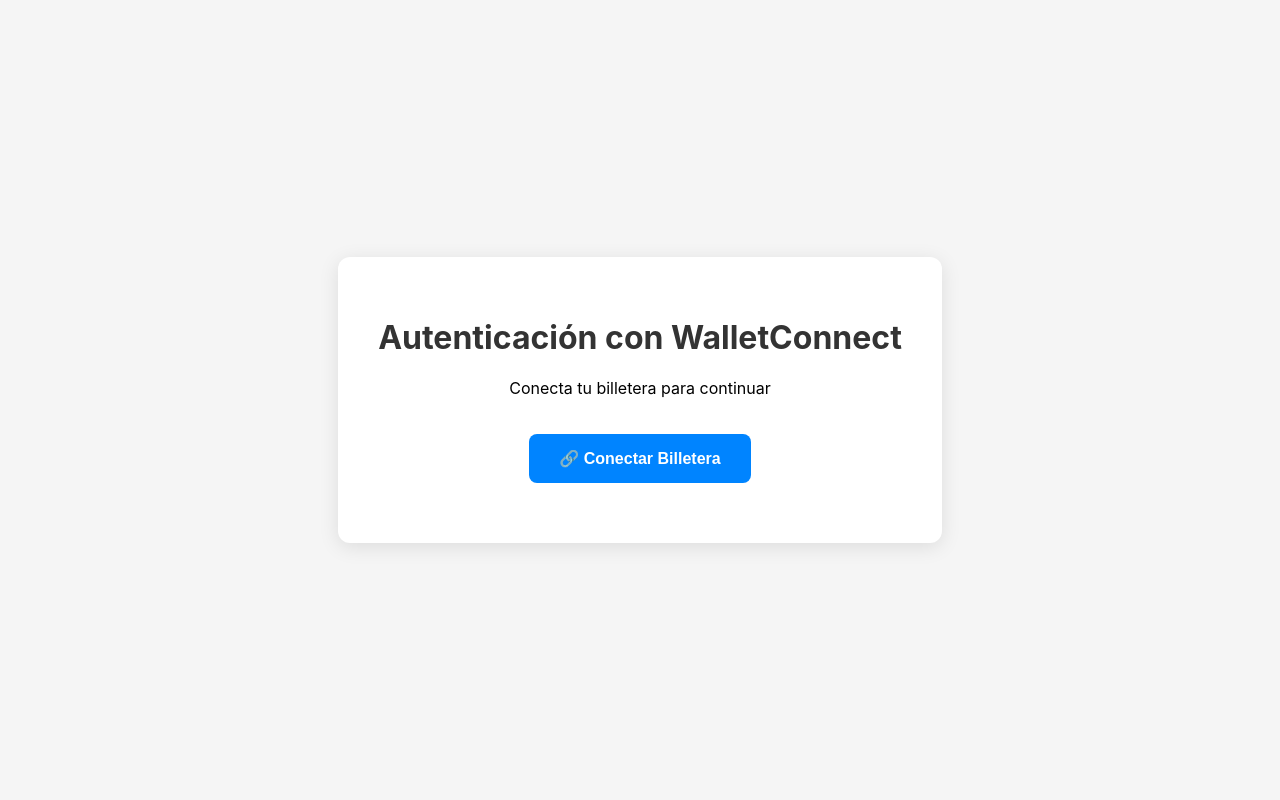
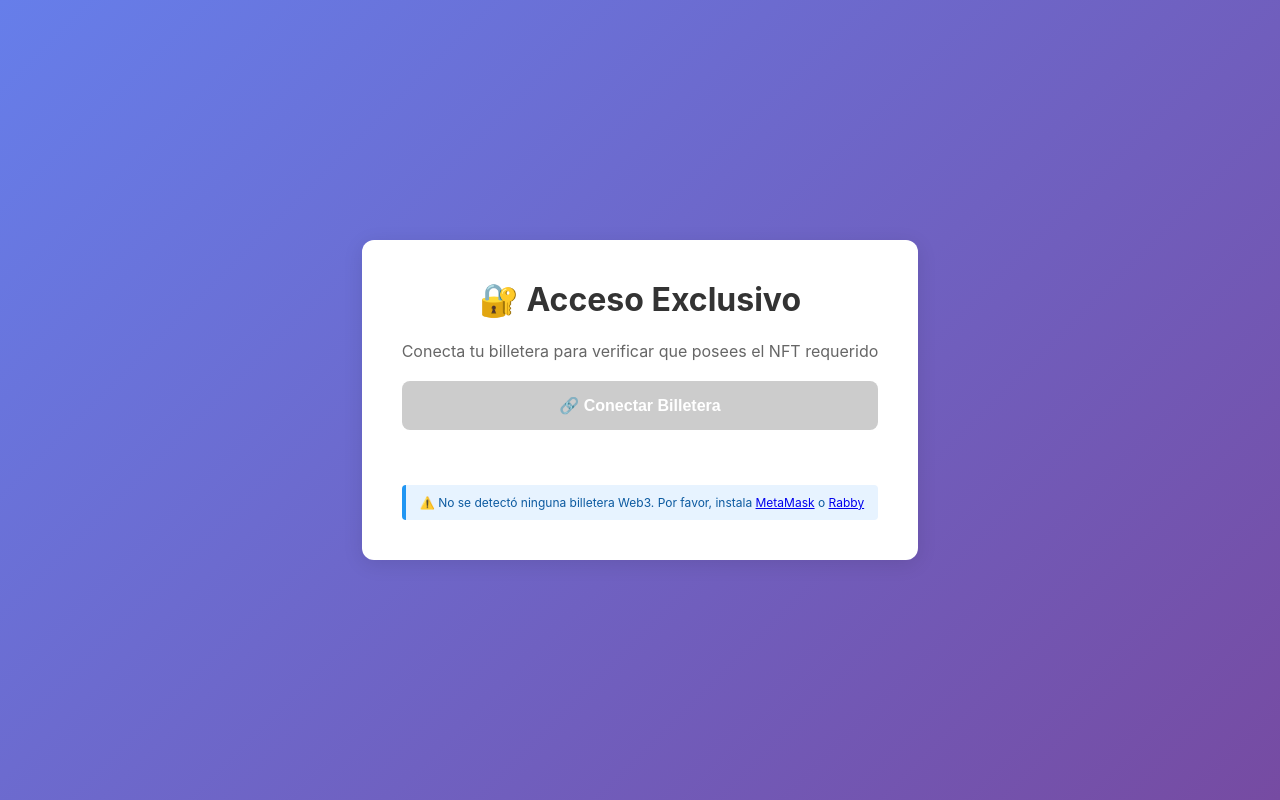
Before and after one commit to soypepediaz/privy-moralis-streamlit, a FastAPI app: page / in a window 1280 px wide. Run offline with FastAPI, Linux system fonts and the light colour scheme; some libraries are stand-ins or nearby versions.

Commit message:
Update index.html

```diff
--- a/auth-server/templates/index.html
+++ b/auth-server/templates/index.html
@@ -2,7 +2,7 @@
 <html>
 <head>
   <meta charset="UTF-8">
-  <title>WalletConnect Authentication</title>
+  <title>Web3 Authentication</title>
   <style>
     body {
       font-family: -apple-system, BlinkMacSystemFont, 'Segoe UI', 'Roboto', 'Oxygen',
@@ -13,7 +13,7 @@
       justify-content: center;
       height: 100vh;
       margin: 0;
-      background-color: #f5f5f5;
+      background: linear-gradient(135deg, #667eea 0%, #764ba2 100%);
     }
     .container {
       text-align: center;
@@ -21,83 +21,161 @@
       padding: 40px;
       border-radius: 12px;
       box-shadow: 0 4px 20px rgba(0, 0, 0, 0.1);
+      max-width: 500px;
     }
     h1 {
       color: #333;
+      margin-top: 0;
+    }
+    p {
+      color: #666;
+      margin-bottom: 20px;
     }
     button {
-      background-color: #0084ff;
+      background-color: #667eea;
       color: white;
       border: none;
-      padding: 15px 30px;
+      padding: 15px 40px;
       border-radius: 8px;
       cursor: pointer;
       font-size: 16px;
       font-weight: 600;
-      transition: background-color 0.2s;
-      margin-top: 20px;
+      transition: all 0.3s;
+      width: 100%;
     }
     button:hover {
-      background-color: #0073e6;
+      background-color: #5568d3;
+      transform: translateY(-2px);
+      box-shadow: 0 4px 12px rgba(102, 126, 234, 0.4);
+    }
+    button:active {
+      transform: translateY(0);
+    }
+    button:disabled {
+      background-color: #ccc;
+      cursor: not-allowed;
+      transform: none;
     }
     #status {
       margin-top: 20px;
       font-size: 14px;
       color: #666;
+      min-height: 20px;
+    }
+    .success {
+      color: #28a745;
+    }
+    .error {
+      color: #dc3545;
+    }
+    .info {
+      background-color: #e7f3ff;
+      border-left: 4px solid #2196F3;
+      padding: 10px;
+      margin-top: 15px;
+      border-radius: 4px;
+      color: #0c5aa0;
+      font-size: 12px;
     }
   </style>
 </head>
 <body>
   <div class="container">
-    <h1>Autenticación con WalletConnect</h1>
-    <p>Conecta tu billetera para continuar</p>
-    <button id="loginBtn">🔗 Conectar Billetera</button>
+    <h1>🔐 Acceso Exclusivo</h1>
+    <p>Conecta tu billetera para verificar que posees el NFT requerido</p>
+
+    <button id="connectBtn">🔗 Conectar Billetera</button>
+
     <div id="status"></div>
+
+    <div class="info" id="infoBox">
+      💡 Asegúrate de tener una billetera Web3 instalada (MetaMask, Rabby, etc.)
+    </div>
   </div>
 
-  <script src="https://cdn.jsdelivr.net/npm/@walletconnect/web3-provider@1.8.0/dist/umd/index.min.js"></script>
   <script src="https://cdn.jsdelivr.net/npm/web3@1.10.0/dist/web3.min.js"></script>
 
   <script>
-    function updateStatus(message) {
+    function updateStatus(message, type = 'info') {
       const statusDiv = document.getElementById('status');
       statusDiv.textContent = message;
+      statusDiv.className = type;
     }
 
-    async function handleLogin() {
+    function getProvider() {
+      // Detectar qué billetera está disponible
+      // Rabby se detecta primero porque es más específico
+      if (typeof window.rabby !== 'undefined') {
+        return { provider: window.rabby, name: 'Rabby' };
+      }
+      if (typeof window.ethereum !== 'undefined') {
+        return { provider: window.ethereum, name: 'MetaMask' };
+      }
+      return null;
+    }
+
+    async function connectAndSign() {
       try {
-        updateStatus('Inicializando WalletConnect...');
+        const providerInfo = getProvider();
 
-        const provider = new WalletConnectProvider.default({
-          infuraId: "8043bb2cf99347b1bfadfb3c6b0f486a",
-          chainId: 42161, // Arbitrum
-          rpc: {
-            42161: "https://arb1.arbitrum.io/rpc"
-          }
-        });
+        if (!providerInfo) {
+          updateStatus('❌ No se detectó ninguna billetera Web3 instalada', 'error');
+          return;
+        }
 
-        await provider.enable();
+        const provider = providerInfo.provider;
+        const providerName = providerInfo.name;
 
-        updateStatus('Billetera conectada, solicitando firma...');
+        updateStatus(`Conectando ${providerName}...`);
 
-        const accounts = await provider.request({ method: 'eth_accounts' });
+        const web3 = new Web3(provider);
+        const accounts = await web3.eth.requestAccounts();
 
         if (!accounts || accounts.length === 0) {
-          updateStatus('Error: No se pudo obtener la dirección de billetera');
+          updateStatus('❌ No se pudo obtener la dirección de billetera', 'error');
           return;
         }
 
         const walletAddress = accounts[0];
+        updateStatus(`✅ Billetera conectada`);
+
+        // Cambiar a Arbitrum si es necesario
+        try {
+          await provider.request({
+            method: 'wallet_switchEthereumChain',
+            params: [{ chainId: '0xa4b1' }], // Arbitrum
+          });
+        } catch (switchError) {
+          if (switchError.code === 4902) {
+            // Arbitrum no está agregado, agregarlo
+            await provider.request({
+              method: 'wallet_addEthereumChain',
+              params: [
+                {
+                  chainId: '0xa4b1',
+                  chainName: 'Arbitrum One',
+                  rpcUrls: ['https://arb1.arbitrum.io/rpc'],
+                  blockExplorerUrls: ['https://arbiscan.io'],
+                  nativeCurrency: {
+                    name: 'ETH',
+                    symbol: 'ETH',
+                    decimals: 18,
+                  },
+                },
+              ],
+            });
+          }
+        }
+
+        // Crear mensaje para firmar
         const message = `Conectar a NFT Gated App\n\nDirección: ${walletAddress}\nTimestamp: ${Date.now()}`;
 
         updateStatus('Solicitando firma...');
 
-        const signature = await provider.request({
-          method: 'personal_sign',
-          params: [message, walletAddress]
-        });
+        // Solicitar firma
+        const signature = await web3.eth.personal.sign(message, walletAddress, '');
 
-        updateStatus('✅ Autenticación completada. Puedes cerrar esta ventana.');
+        updateStatus('✅ Autenticación completada', 'success');
 
         // Enviar datos a la ventana principal (Streamlit)
         if (window.opener) {
@@ -108,18 +186,41 @@
               signature: signature,
               message: message
             },
-            '*' // En producción, usar el dominio de Streamlit
+            '*'
           );
-          window.close();
+
+          // Cerrar la ventana después de 1 segundo
+          setTimeout(() => {
+            window.close();
+          }, 1000);
+        } else {
+          updateStatus('⚠️ Puedes cerrar esta ventana manualmente', 'info');
         }
 
       } catch (error) {
-        console.error('Error en login:', error);
-        updateStatus('Error: ' + error.message);
+        console.error('Error:', error);
+
+        if (error.code === 4001) {
+          updateStatus('❌ Transacción rechazada por el usuario', 'error');
+        } else if (error.message && error.message.includes('User denied')) {
+          updateStatus('❌ Acceso denegado por el usuario', 'error');
+        } else {
+          updateStatus(`❌ Error: ${error.message || 'Error desconocido'}`, 'error');
+        }
       }
     }
 
-    document.getElementById('loginBtn').addEventListener('click', handleLogin);
+    // Botón conectar
+    document.getElementById('connectBtn').addEventListener('click', connectAndSign);
+
+    // Verificar si hay billetera instalada al cargar
+    window.addEventListener('load', () => {
+      const providerInfo = getProvider();
+      if (!providerInfo) {
+        document.getElementById('connectBtn').disabled = true;
+        document.getElementById('infoBox').innerHTML = '⚠️ No se detectó ninguna billetera Web3. Por favor, instala <a href="https://metamask.io" target="_blank">MetaMask</a> o <a href="https://rabby.io" target="_blank">Rabby</a>';
+      }
+    });
   </script>
 </body>
 </html>
```
